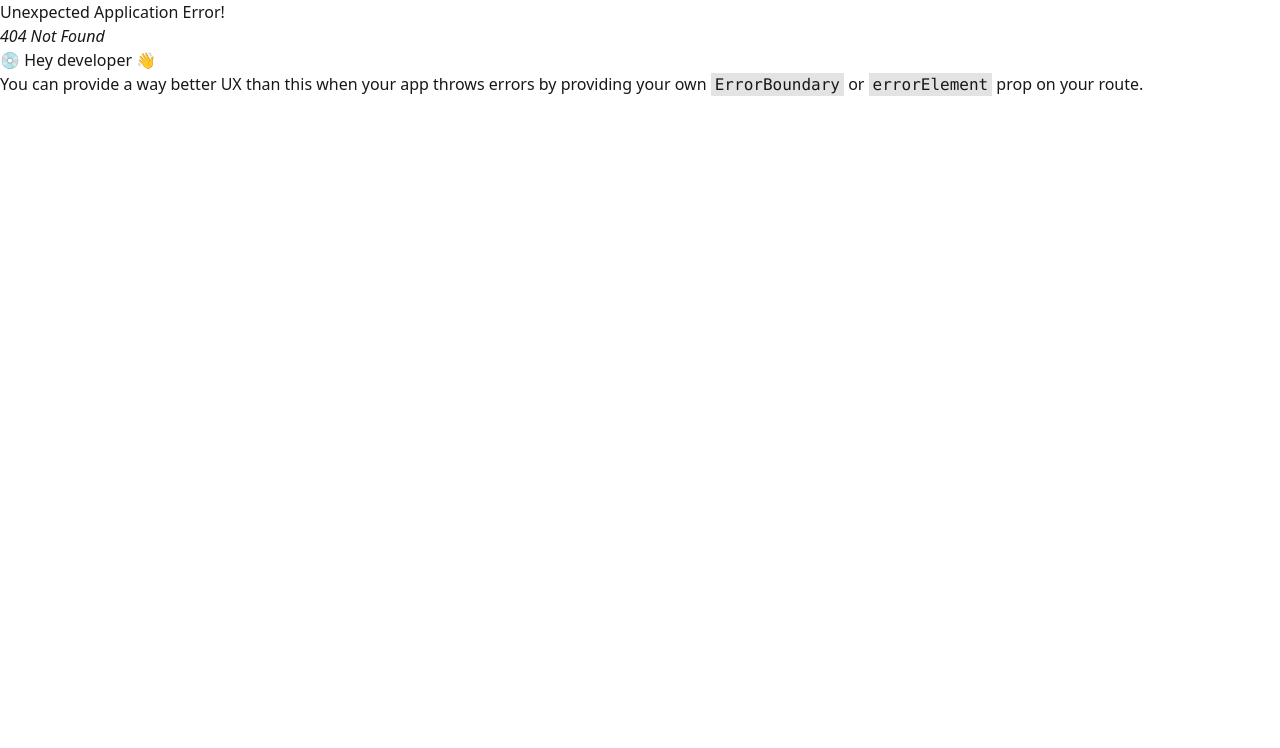
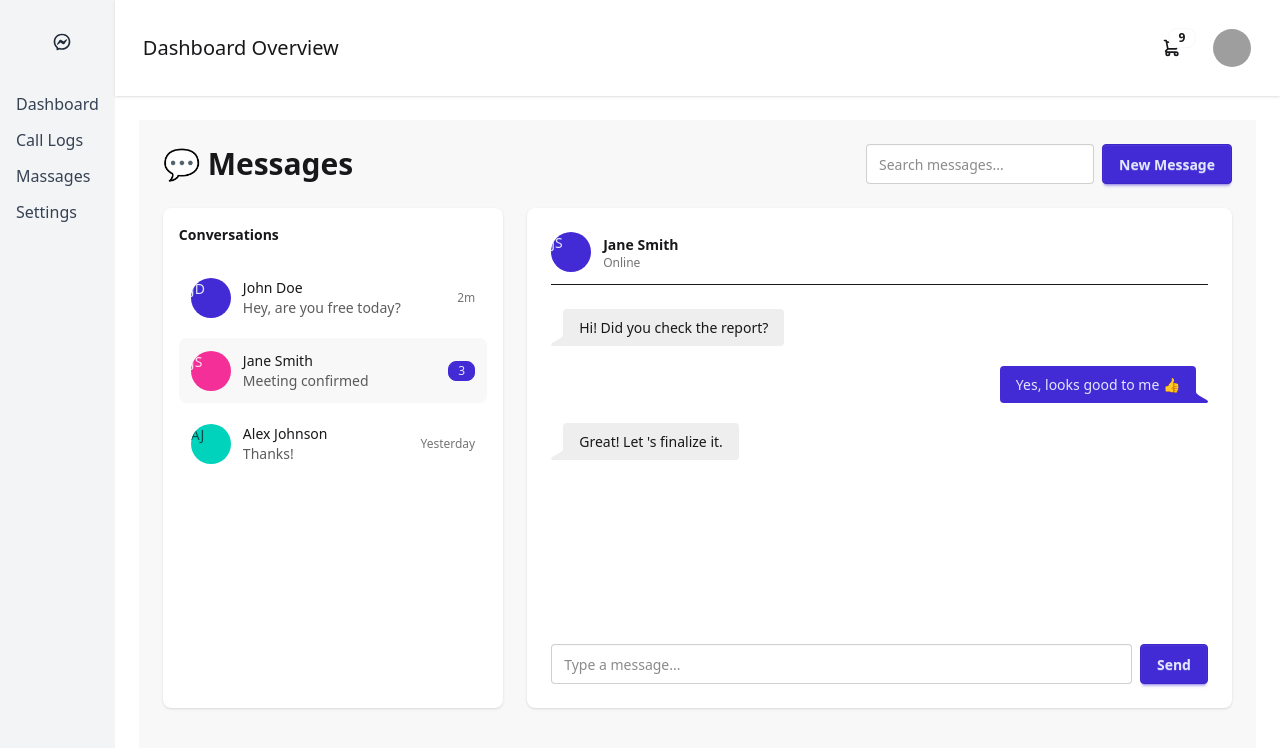
Before and after one commit to ratanchowdhury360/phonebook-dashboard-client, a React (Vite) app: page /messages in a window 1280 px wide. Before the commit this address had no page. Shown: the top 748 px of the page. Built offline with nearby package versions, Linux system fonts and the light colour scheme; grey boxes are pictures that could not be loaded.

Commit message:
massage component ui desiged

```diff
--- /dev/null
+++ b/src/Pages/Massages/Massages.jsx
@@ -0,0 +1,128 @@
+import React from "react";
+
+const Massages = () => {
+  return (
+    <div className="min-h-screen bg-base-200 p-6">
+      {/* Header */}
+      <div className="mb-6 flex flex-col gap-4 md:flex-row md:items-center md:justify-between">
+        <h1 className="text-3xl font-bold">💬 Messages</h1>
+
+        <div className="flex gap-2">
+          <input
+            type="text"
+            placeholder="Search messages..."
+            className="input input-bordered w-full max-w-xs"
+          />
+          <button className="btn btn-primary">New Message</button>
+        </div>
+      </div>
+
+      {/* Main Content */}
+      <div className="grid grid-cols-1 md:grid-cols-3 gap-6">
+        {/* Conversation List */}
+        <div className="card bg-base-100 shadow md:col-span-1">
+          <div className="card-body p-4">
+            <h2 className="font-semibold mb-3">Conversations</h2>
+
+            <div className="space-y-2">
+              <div className="flex items-center gap-3 p-3 rounded-lg cursor-pointer hover:bg-base-200">
+                <div className="avatar placeholder">
+                  <div className="bg-primary text-primary-content rounded-full w-10">
+                    <span>JD</span>
+                  </div>
+                </div>
+                <div className="flex-1">
+                  <p className="font-medium">John Doe</p>
+                  <p className="text-sm opacity-70 truncate">
+                    Hey, are you free today?
+                  </p>
+                </div>
+                <span className="text-xs opacity-60">2m</span>
+              </div>
+
+              <div className="flex items-center gap-3 p-3 rounded-lg cursor-pointer bg-base-200">
+                <div className="avatar placeholder">
+                  <div className="bg-secondary text-secondary-content rounded-full w-10">
+                    <span>JS</span>
+                  </div>
+                </div>
+                <div className="flex-1">
+                  <p className="font-medium">Jane Smith</p>
+                  <p className="text-sm opacity-70 truncate">
+                    Meeting confirmed                  </p>
+                </div>
+                <span className="badge badge-primary badge-sm">3</span>
+              </div>
+
+              <div className="flex items-center gap-3 p-3 rounded-lg cursor-pointer hover:bg-base-200">
+                <div className="avatar placeholder">
+                  <div className="bg-accent text-accent-content rounded-full w-10">
+                    <span>AJ</span>
+                  </div>
+                </div>
+                <div className="flex-1">
+                  <p className="font-medium">Alex Johnson</p>
+                  <p className="text-sm opacity-70 truncate">
+                    Thanks!
+                  </p>
+                </div>
+                <span className="text-xs opacity-60">Yesterday</span>
+              </div>
+            </div>
+          </div>
+        </div>
+
+        {/* Chat Area */}
+        <div className="card bg-base-100 shadow md:col-span-2 flex flex-col">
+          <div className="card-body flex flex-col h-125">
+            {/* Chat Header */}
+            <div className="flex items-center gap-3  border-b pb-3 mb-3">
+              <div className="avatar placeholder">
+                <div className="bg-primary text-primary-content rounded-full w-10">
+                  <span>JS</span>
+                </div>
+              </div>
+              <div>
+                <p className="font-semibold">Jane Smith</p>
+                <p className="text-xs opacity-60">Online</p>
+              </div>
+            </div>
+
+            {/* Messages */}
+            <div className="flex-1 overflow-y-auto space-y-3">
+              <div className="chat chat-start">
+                <div className="chat-bubble">
+                  Hi! Did you check the report?
+                </div>
+              </div>
+
+              <div className="chat chat-end">
+                <div className="chat-bubble chat-bubble-primary">
+                  Yes, looks good to me 👍
+                </div>
+              </div>
+
+              <div className="chat chat-start">
+                <div className="chat-bubble">
+                  Great! Let 's finalize it.
+                </div>
+              </div>
+            </div>
+
+            {/* Message Input */}
+            <div className="mt-4 flex gap-2">
+              <input
+                type="text"
+                placeholder="Type a message..."
+                className="input input-bordered w-full"
+              />
+              <button className="btn btn-primary">Send</button>
+            </div>
+          </div>
+        </div>
+      </div>
+    </div>
+  );
+};
+
+export default Massages;
--- a/src/Router/Router.jsx
+++ b/src/Router/Router.jsx
@@ -2,6 +2,7 @@ import { createBrowserRouter } from "react-router";
 import HomeLayout from "../Layout/HomeLayout";
 import Dashboard from "../Pages/Dashboard/Dashboard";
 import CallLogs from "../Pages/CallLogs/CallLogs";
+import Massages from "../Pages/Massages/Massages";
 
 
  export const router = createBrowserRouter([
@@ -15,6 +16,7 @@ import CallLogs from "../Pages/CallLogs/CallLogs";
           path: "/callLogs",
           Component: CallLogs
         },
+        {path: "/messages", Component: Massages},
 
     ]
   },
--- a/src/Shared/Sideber/Sideber.jsx
+++ b/src/Shared/Sideber/Sideber.jsx
@@ -18,7 +18,7 @@ const Sideber = () => {
                         <NavLink to="/callLogs">Call Logs</NavLink>
                     </li>
                     <li className="text-gray-700 font-medium hover:text-blue-600 cursor-pointer">
-                        <NavLink to="/messages">Appointments</NavLink>
+                        <NavLink to="/messages">Massages</NavLink>
                     </li>
                     <li className="text-gray-700 font-medium hover:text-blue-600 cursor-pointer">
                         <NavLink to="/settings">Settings</NavLink>
```
